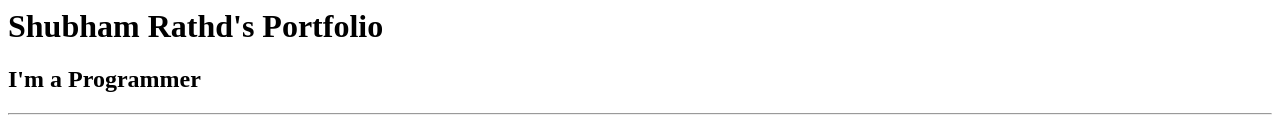
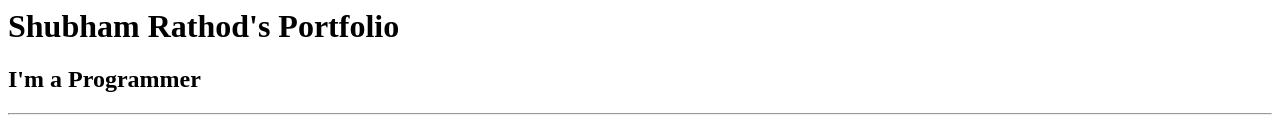
Before and after one commit to shubhamrathod20/html-portfolio, a plain HTML site: page index.html in a window 1280 px wide. Shown: the top 131 px of the page. Drawn offline with Linux system fonts and the light colour scheme.

Commit message:
Update index.html

```diff
--- a/index.html
+++ b/index.html
@@ -6,7 +6,7 @@
     </head>
 
     <body>
-        <h1>Shubham Rathd's Portfolio</h1>
+        <h1>Shubham Rathod's Portfolio</h1>
         <h2>I'm a Programmer</h2>
         <hr />
 
```
